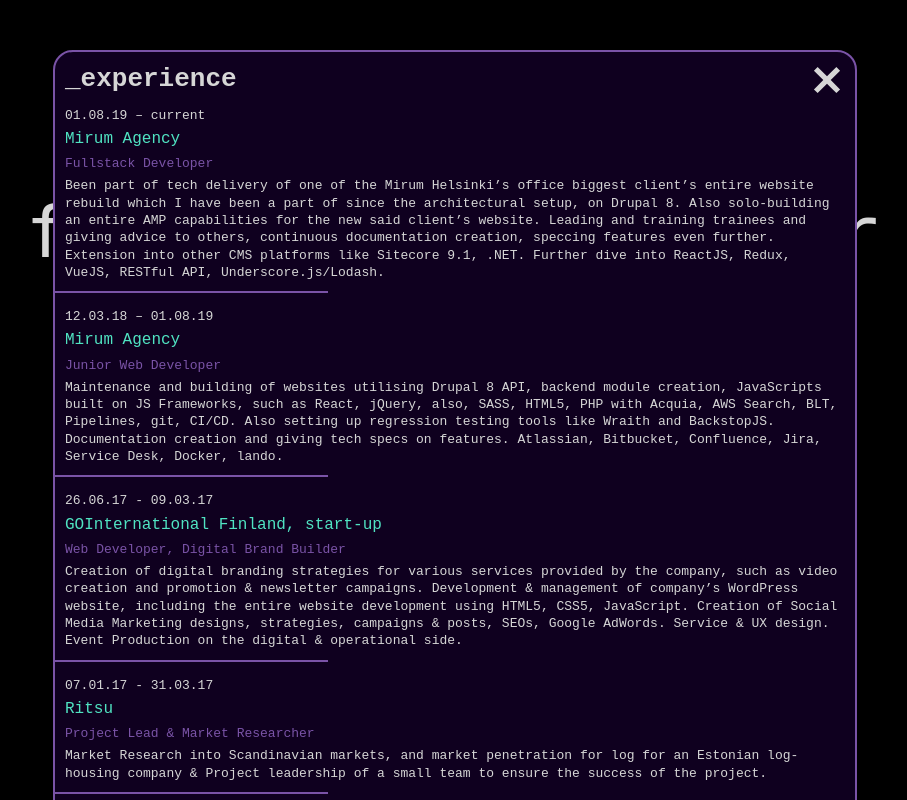
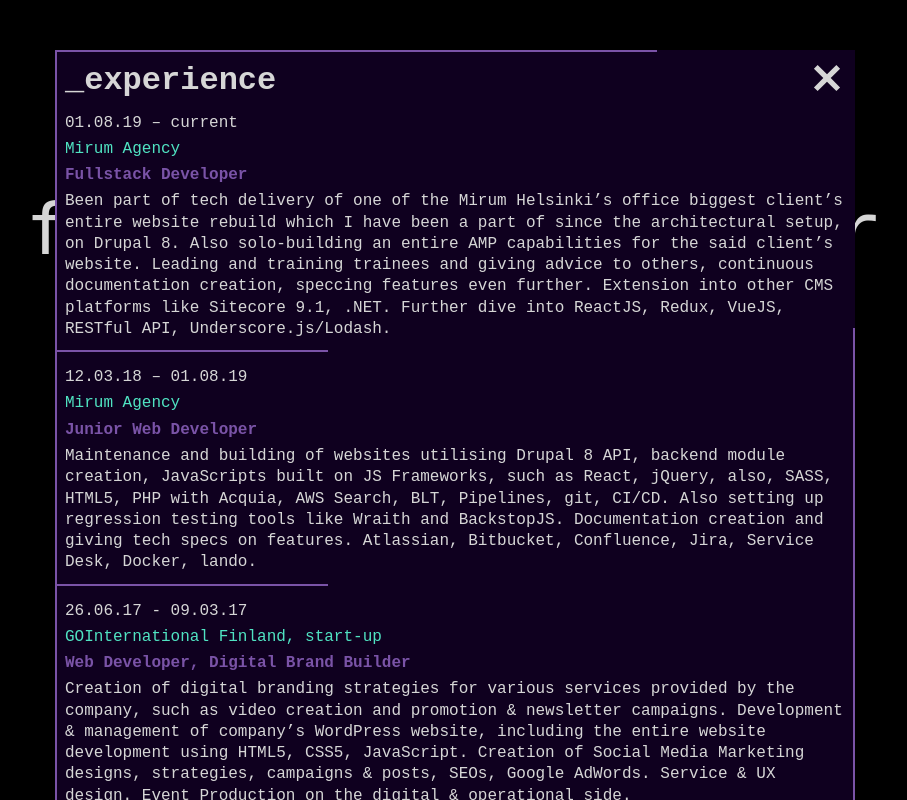
Before and after one commit to prophet-kn/ReactCV, a React (Create React App) app in the folder react-cv-kn/: page / in a window 1280 px wide. Both pictures are taken after a click on the element "experience". Shown: the top 800 px of the page, without its empty margins (185-1092 px from the left). Built offline with nearby package versions, Linux system fonts and the light colour scheme.

Commit message:
almsot done

```diff
--- a/react-cv-kn/src/App.scss
+++ b/react-cv-kn/src/App.scss
@@ -16,6 +16,7 @@
   display: flex;
   flex-direction: column;
   font-family: monospace;
+  font-size: $titlefontsize;
   justify-content: center;
   line-height: 1.33;
   margin: auto;
@@ -89,10 +90,12 @@
         &-content {
           background-color: $reallydarkpurp;
           border-color: $linkpurp;
+          min-height: 33%;
 
           &-inner {
             &-items {
               &-item {
+                &:not(.skills):not(.lang) {
                   span {
                     &:nth-child(2) {
                       color: $teal;
@@ -102,12 +105,22 @@
                       color: $linkpurp;
                     }
                   }
+                }
+
+                &.skills {
+                  display: block;
+                }
 
                 &:after {
                   border-color: $linkpurp;
                 }
               }
             }
+          }
+
+          &:after,
+          &:before {
+            border-color: $linkpurp;
           }
         }
       }
@@ -257,8 +270,6 @@
     }
 
     &-content {
-      border: 2px solid;
-      border-radius: 20px;
       left: 0;
       margin: auto;
       margin-bottom: 50px;
@@ -283,6 +294,7 @@
             flex-flow: column;
             margin-bottom: 15px;
 
+            &:not(.skills):not(.lang) {
               span {
                 &:nth-child(2) {
                   font-size: $titlefontsize;
@@ -290,7 +302,9 @@
                 }
 
                 &:nth-child(3) {
+                  font-weight: 700;
                   margin-bottom: 5px;
+                }
               }
             }
 
@@ -313,6 +327,30 @@
           top: 8px;
         }
       }
+
+      &:after,
+      &:before {
+        content: '';
+        display: block;
+        height: 75%;
+        position: absolute;
+        width: 75%;
+        z-index: -1;
+      }
+
+      &:after {
+        border-bottom: 2px solid;
+        border-right: 2px solid;
+        bottom: 0;
+        right: 0;
+      }
+
+      &:before {
+        border-left: 2px solid;
+        border-top: 2px solid;
+        left: 0;
+        top: 0;
       }
     }
   }
+}
--- a/react-cv-kn/src/components/main/main.js
+++ b/react-cv-kn/src/components/main/main.js
@@ -62,10 +62,25 @@
     super()
     this.state = {
       toggled: false,
-      contactBox: ''
+      contactBox: 'https://www.linkedin.com/in/knowosielski/'
     }
 
+    this.escFunction = this.escFunction.bind(this)
     this.toggledButton = this.toggledButton.bind(this)
+  }
+
+  escFunction(event) {
+    if (event.keyCode === 27 && this.state.toggled !== false) {
+      this.setState({toggled: false})
+    }
+  }
+
+  componentDidMount() {
+    document.addEventListener("keydown", this.escFunction, false)
+  }
+
+  componentWillUnmount() {
+    document.removeEventListener("keydown", this.escFunction, false)
   }
 
   toggledButton(content, key) {
@@ -125,6 +140,12 @@
     }
   }
 
+  closeButton() {
+    return (
+      <svg onClick={() => {this.setState({toggled: false})}} width="40" height="40" viewBox="0 0 12 16" version="1.1" aria-hidden="true"><path fillRule="evenodd" d="M7.48 8l3.75 3.75-1.48 1.48L6 9.48l-3.75 3.75-1.48-1.48L4.52 8 .77 4.25l1.48-1.48L6 6.52l3.75-3.75 1.48 1.48L7.48 8z"></path></svg>
+    )
+  }
+
   printPopup() {
     // experience
     if (this.state.toggled === 0) {
@@ -132,7 +153,7 @@
         <div className={"cv-wrap-content"}>
           <div className={"cv-wrap-content-inner"}>
             <h1>_experience</h1>
-            <svg width="40" height="40" viewBox="0 0 12 16" version="1.1" aria-hidden="true"><path fill-rule="evenodd" d="M7.48 8l3.75 3.75-1.48 1.48L6 9.48l-3.75 3.75-1.48-1.48L4.52 8 .77 4.25l1.48-1.48L6 6.52l3.75-3.75 1.48 1.48L7.48 8z"></path></svg>
+            {this.closeButton()}
             <div className={"cv-wrap-content-inner-items"}>
               {_.orderBy(exp).reverse().map((e, k) => {
                 if (e !== undefined) {
@@ -154,12 +175,110 @@
         </div>
       )
     }
-    // education
+    // skills
     else if (this.state.toggled === 1) {
       return (
         <div className={"cv-wrap-content"}>
           <div className={"cv-wrap-content-inner"}>
-
+            <h1>_tech_skills</h1>
+            {this.closeButton()}
+            <div className={"cv-wrap-content-inner-items-item skills"}>
+              {tech.map((t, k) => {
+                if (t !== undefined) {
+                  return (
+                    <span key={k}>{t}{tech.length !== k + 2 ? ', ' : ''}</span>
+                  )
+                }
+                else {
+                  return null
+                }
+              })}
+            </div>
+            <h1>_other_skills</h1>
+            <div className={"cv-wrap-content-inner-items-item skills"}>
+              {other.map((o, k) => {
+                if (o !== undefined) {
+                  return (
+                    <span key={k}>{o}{other.length !== k + 2 ? ', ' : ''}</span>
+                  )
+                }
+                else {
+                  return null
+                }
+              })}
+            </div>
+            <h1>_languages</h1>
+            <div className={"cv-wrap-content-inner-items-item lang"}>
+              {lang.map((l, k) => {
+                return (
+                  <span key={k}>{l}</span>
+                )
+              })}
+            </div>
+          </div>
+        </div>
+      )
+    }
+    // education
+    else if (this.state.toggled === 2) {
+      return (
+        <div className={"cv-wrap-content"}>
+          <div className={"cv-wrap-content-inner"}>
+            <h1>_education</h1>
+            {this.closeButton()}
+            {_.orderBy(edu).reverse().map((e, k) => {
+              if (e !== undefined) {
+                return (
+                  <div key={k} className={"cv-wrap-content-inner-items-item"}>
+                    <span>{e.time}</span>
+                    <span>{e.school}</span>
+                    <span>{e.programme}</span>
+                    {e.thesis !== undefined ? <a href={e.thesis}>Thesis: Benefits of utilising Agile Scrum Management in Web Development projects: A case study at Mirum Agency</a> : null}
+                    <br></br>
+                    <span>{e.graduated}</span>
+                  </div>
+                )
+              }
+              else {
+                return null
+              }
+            })}
+          </div>
+        </div>
+      )
+    }
+    // interests & traits
+    else if (this.state.toggled === 3) {
+      return (
+        <div className={"cv-wrap-content"}>
+          <div className={"cv-wrap-content-inner"}>
+            <h1>_interests</h1>
+            {this.closeButton()}
+            <div className={"cv-wrap-content-inner-items-item skills"}>
+              {int.map((i, k) => {
+                if (i !== undefined) {
+                  return (
+                    <span key={k}>{i}{int.length !== k + 2 ? ', ' : ''}</span>
+                  )
+                }
+                else {
+                  return null
+                }
+              })}
+            </div>
+            <h1>_notable_traits</h1>
+            <div className={"cv-wrap-content-inner-items-item skills"}>
+              {traits.map((t, k) => {
+                if (t !== undefined) {
+                  return (
+                    <span key={k}>{t}{traits.length !== k + 2 ? ', ' : ''}</span>
+                  )
+                }
+                else {
+                  return null
+                }
+              })}
+            </div>
           </div>
         </div>
       )
@@ -176,91 +295,9 @@
         {this.mainContent()}
         {this.contactInfo()}
         {this.printPopup()}
-        {console.log(this.state.toggled)}
       </div>
       /*
-      <div className={"cv-content cv-row"}>
-        <div className={"cv-languages"}>
-          <h1>Languages</h1>
-          <div className={"languages-content"}>
-            {lang.map((l, k) => {
-              return (
-                <span key={k}>{l}</span>
-              )
-            })}
-          </div>
-        </div>
-        <div className={"cv-experience"}>
-          <h1>Work Experience</h1>
-          <div className={"experience-content cv-row"}>
-            {_.orderBy(exp).reverse().map((e, k) => {
-              if (e !== undefined) {
-                return (
-                  <div key={k} className={"exp cv-col"}>
-                    <span className={"label"}>{e.time}</span>
-                    <h3>{e.company}</h3>
-                    <h4>{e.title}</h4>
-                    <span>{e.description}</span>
-                  </div>
-                )
-              }
-              else {
-                return null
-              }
-            })}
-          </div>
-        </div>
-        <div className={"cv-education"}>
-          <h1>Education</h1>
-          <div className={"education-content cv-row"}>
-            {_.orderBy(edu).reverse().map((e, k) => {
-              if (e !== undefined) {
-                return (
-                  <div key={k} className={"edu cv-col"}>
-                    <span className={"label"}>{e.time}</span>
-                    <h3>{e.school}</h3>
-                    <span>{e.programme}</span>
-                    <span>{e.graduated}</span>
-                    {e.thesis !== undefined ? <a href={e.thesis}>Thesis: Benefits of utilising Agile Scrum Management in Web Development projects : A case study at Mirum Agency</a> : null}
-                  </div>
-                )
-              }
-              else {
-                return null
-              }
-            })}
-          </div>
-        </div>
-        <div className={"cv-techskills"}>
-          <h1>Tech Skills</h1>
-          <div className={"techskills-content"}>
-            {tech.map((t, k) => {
-              if (t !== undefined) {
-                return (
-                  <span key={k}>{t}{tech.length !== k + 2 ? ', ' : ''}</span>
-                )
-              }
-              else {
-                return null
-              }
-            })}
-          </div>
-        </div>
-        <div className={"cv-otherskills"}>
-          <h1>Other Skills</h1>
-          <div className={"otherskills-content"}>
-            {other.map((o, k) => {
-              if (o !== undefined) {
-                return (
-                  <span key={k}>{o}{other.length !== k + 2 ? ', ' : ''}</span>
-                )
-              }
-              else {
-                return null
-              }
-            })}
-          </div>
-        </div>
+
         <div className={"cv-interests"}>
           <h1>Interests</h1>
           <div className={"interests-content"}>
--- a/react-cv-kn/src/data/content.json
+++ b/react-cv-kn/src/data/content.json
@@ -55,7 +55,7 @@
         "company": "Mirum Agency",
         "title": "Fullstack Developer",
         "time": "01.08.19 – current",
-        "description": "Been part of tech delivery of one of the Mirum Helsinki’s office biggest client’s entire website rebuild which I have been a part of since the architectural setup, on Drupal 8. Also solo-building an entire AMP capabilities for the new said client’s website. Leading and training trainees and giving advice to others, continuous documentation creation, speccing features even further. Extension into other CMS platforms like Sitecore 9.1, .NET. Further dive into ReactJS, Redux, VueJS, RESTful API, Underscore.js/Lodash."
+        "description": "Been part of tech delivery of one of the Mirum Helsinki’s office biggest client’s entire website rebuild which I have been a part of since the architectural setup, on Drupal 8. Also solo-building an entire AMP capabilities for the said client’s website. Leading and training trainees and giving advice to others, continuous documentation creation, speccing features even further. Extension into other CMS platforms like Sitecore 9.1, .NET. Further dive into ReactJS, Redux, VueJS, RESTful API, Underscore.js/Lodash."
       }
     ]
   },
@@ -135,37 +135,37 @@
   },
   {
     "interests": [
-      "Fitness",
-      "Powerlifting (Been one up until a lower back injury) - maxed out at competition setting of 215/180/155 kgs deadlift/squat/bench prior to not continuing.",
-      "Video games",
-      "Video game creation",
-      "Consuming new tech knowledge at an alarming rate and testing it for fun",
-      "Rust",
-      "GraphQL",
+      "fitness",
+      "powerlifting (Been one up until a lower back injury) - maxed out at competition setting of 215/180/155 kgs deadlift/squat/bench prior to not continuing.",
+      "video games",
+      "video game creation",
+      "consuming new tech knowledge at an alarming rate and testing it for fun",
+      "rust",
+      "graphQL",
       "any JS frameworks",
-      "Fantasy lore",
-      "Been playing games from 2 years old (Super Mario Bros on Commodore 64… good times)."
+      "fantasy lore",
+      "been playing games from 2 years old (Super Mario Bros on Commodore 64… good times)."
     ]
   },
   {
     "notable_traits": [
-      "Consumes new tech knowledge quickly",
-      "Individualistic & Team Approach",
-      "Quick learner",
-      "Time reliant",
-      "Adapts quickly",
-      "Hard-worker",
-      "Entrepreneurial Mindset"
+      "consumes new tech knowledge quickly",
+      "individualistic & team approach",
+      "quick learner",
+      "time reliant",
+      "adapts quickly",
+      "hard-worker",
+      "entrepreneurial mindset",
+      "determined to get things done",
+      "outside-the-box thinker mindset"
     ]
   },
   {
     "categories": [
       "experience",
+      "skills",
       "education",
-      "technical_skills",
-      "other_skills",
-      "interests",
-      "notable_traits"
+      "interests_traits"
     ]
   }
 ]
```
Also changed, not shown: react-cv-kn/src/App.css. Lines whose indentation alone changed are shown as unchanged.
